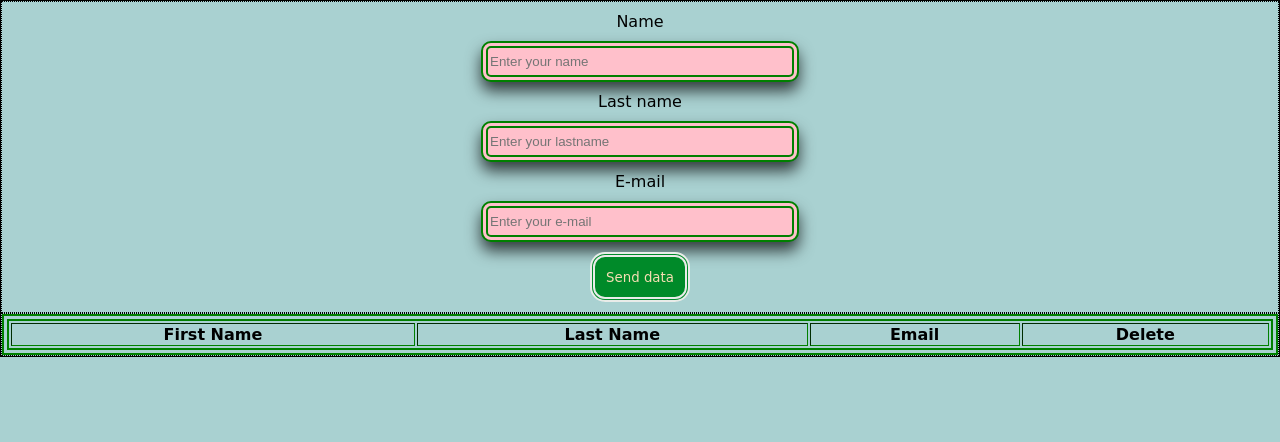
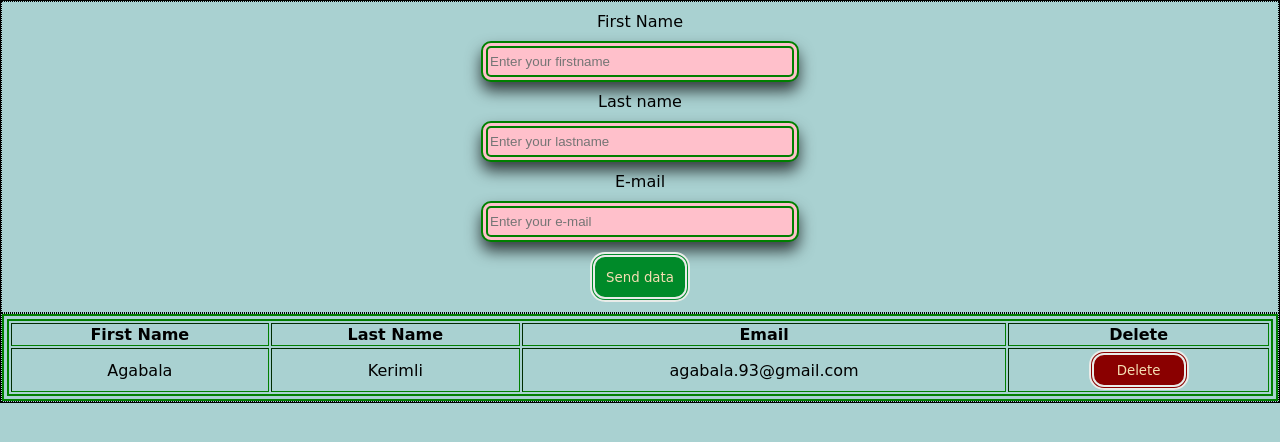
Before and after one commit to karimliaghabala/ds-talents-task, a plain HTML site: page index.html in a window 1280 px wide. Drawn offline with Linux system fonts and the light colour scheme; a web font is replaced by a local one.

Commit message:
added json file

```diff
--- /dev/null
+++ b/data.json
@@ -0,0 +1,7 @@
+[
+    {
+        "firstName": "Agabala",
+        "lastName": "Kerimli",
+        "email": "agabala.93@gmail.com"
+    }
+]
--- a/index.html
+++ b/index.html
@@ -14,21 +14,21 @@
     <body>
         <div class="container">
             <div class="top-container">
-                <form class="form-group"  action="/submit" method="post">
+                <form class="form-group" id="formData"  action="/submit" method="post">
                     <div class="input">
-                        <label for="firstname">Name</label>
+                        <label for="firstname">First Name</label>
                         <input type="text" id="firstname"
-                            placeholder="Enter your name">
+                            placeholder="Enter your firstname" >
                     </div>
                     <div class="input">
                         <label for="lastname">Last name</label>
                         <input type="text" id="lastname"
-                            placeholder="Enter your lastname">
+                            placeholder="Enter your lastname" >
                     </div>
                     <div class="input">
                         <label for="username">E-mail</label>
                         <input type="email" id="email"
-                            placeholder="Enter your e-mail">
+                            placeholder="Enter your e-mail" >
                     </div>
                     <button type="submit" id="btn">Send data</button>
                 </form>
@@ -44,7 +44,14 @@
                         </tr>
                     </thead>
                     <tbody>
-
+                        <tr>
+                            <td id="firstTd"></td>
+                            <td id="lastTd"></td>
+                            <td id="emailTd"></td>
+                            <td id="deleteTd" >
+                                <button>Delete</button>
+                            </td>
+                        </tr>
                     </tbody>
                 </table>
             </div>
--- a/script.js
+++ b/script.js
@@ -5,15 +5,40 @@ let email = document.querySelector("#email");
 let btn = document.querySelector("#btn");
 let tbody = document.querySelector("tbody");
 
+let firstTd = document.querySelector("#firstTd");
+let lastTd = document.querySelector("#lastTd");
+let emailTd = document.querySelector("#emailTd");
+let deleteTd = document.querySelector("#deleteTd>button");
+
+
+
+fetch('data.json')
+.then((res) => {
+    return res.json()
+})
+.then((data) => {
+    data.forEach(e => {
+        firstTd.textContent = e.firstName
+        lastTd.textContent = e.lastName
+        emailTd.textContent = e.email
+    })
+    deleteTd.addEventListener("click", (i) => {
+        delTrjson = i.target.parentElement.parentElement.firstChild.textContent;
+        tdDelete = i.target.parentElement.parentElement;
+        data.filter(item => item.firstTd != delTrjson)
+        tdDelete.remove()
+    })
+})
+
 let userList = [];
-function Users (firstName,lastName,email){
+function Users(firstName, lastName, email) {
     this.firstName = firstName;
     this.lastName = lastName;
     this.email = email;
 }
-btn.addEventListener("click", (e)=>{
+btn.addEventListener("click", (e) => {
     e.preventDefault();
-    newUser = new Users(firstName.value,lastName.value,email.value);
+    newUser = new Users(firstName.value, lastName.value, email.value);
     userList.push(newUser);
 
     tr = document.createElement("tr");
@@ -23,7 +48,6 @@ btn.addEventListener("click", (e)=>{
     trLast = document.createElement("td");
     trMail = document.createElement("td");
     tdBtns = document.createElement("td");
-
 
     tr.append(trFirst);
     tr.append(trLast);
@@ -35,16 +59,15 @@ btn.addEventListener("click", (e)=>{
 
     btnDelete.textContent = "Delete";
 
-    userList.forEach(item=>{
+    userList.forEach(item => {
         trFirst.textContent = item.firstName
         trLast.textContent = item.lastName
         trMail.textContent = item.email
     })
-
-    btnDelete.addEventListener("click",(e)=>{
+    btnDelete.addEventListener("click", (e) => {
         delTr = e.target.parentElement.parentElement.firstChild.textContent;
         trDeleted = e.target.parentElement.parentElement
-        userList = userList.filter(item=>item.trFirst != delTr )
+        userList = userList.filter(item => item.trFirst != delTr)
         trDeleted.remove()
     })
 })
--- a/style.css
+++ b/style.css
@@ -46,12 +46,10 @@ body{
 }
 .input>input:hover{
     background-color: greenyellow;
-    border:10px double green ;
     transition:  0.3s ease;
 }
 .input>input:focus{
     background-color: greenyellow;
-    border:10px double green ;
     transition:  0.3s ease;
 }
 .form-group>button{
```
